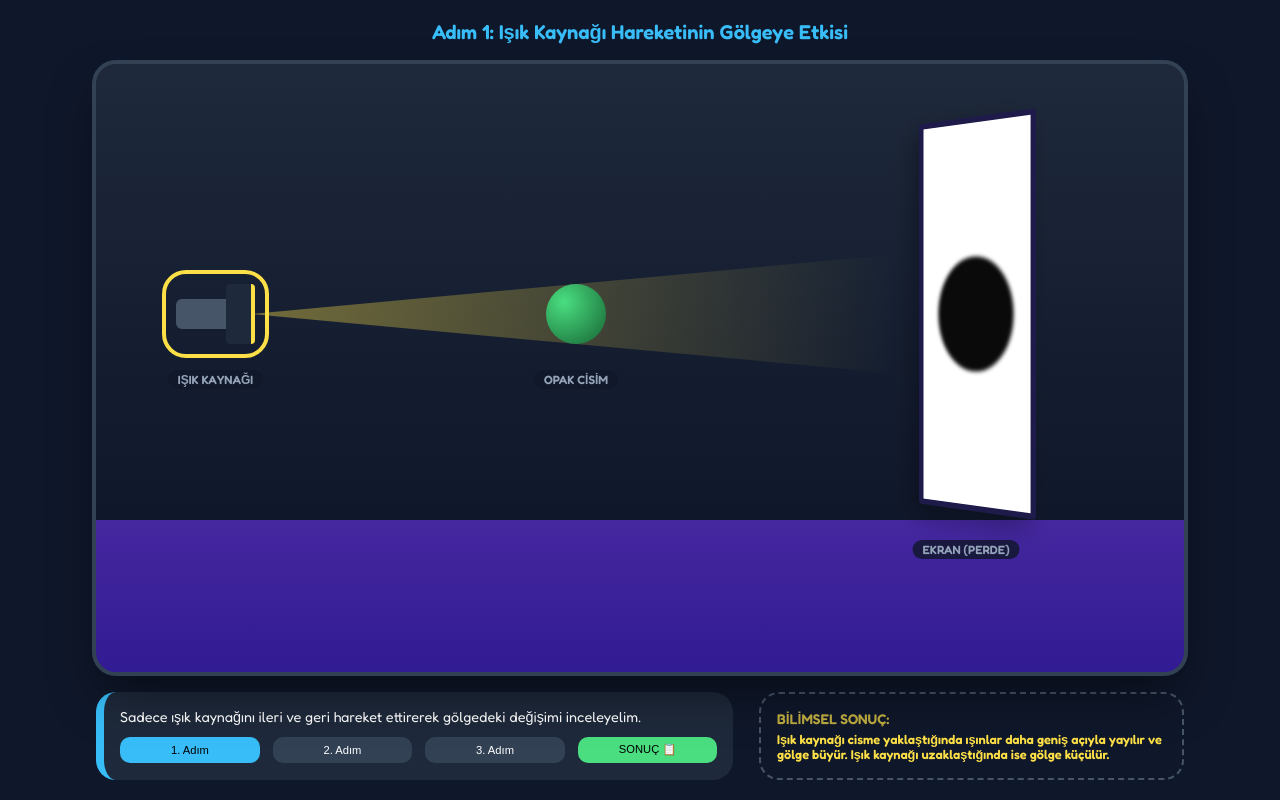
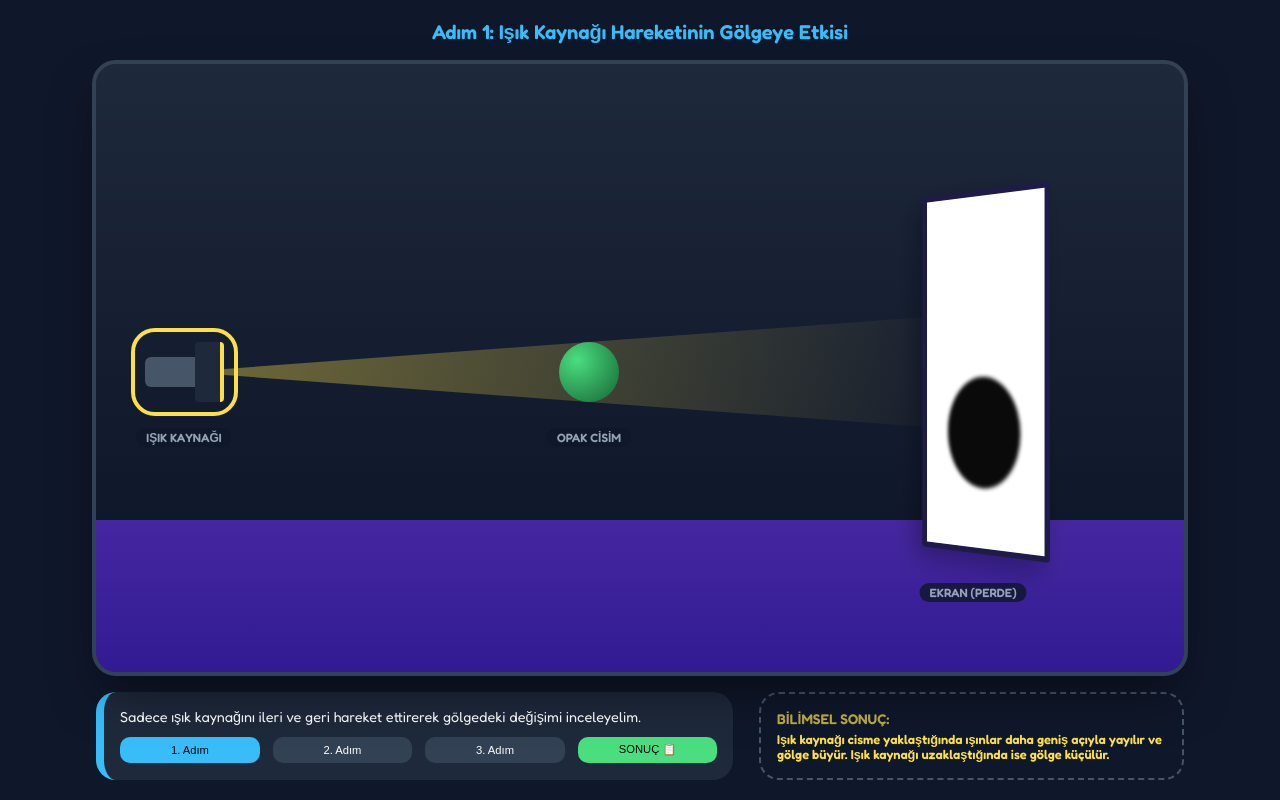
Before and after one commit to aysenurkarabass/storyline-html, a plain HTML site: page index2.html in a window 1280 px wide. Both pictures are taken after a click on the button "Hadi Başlayalım! 🚀". Drawn offline with Linux system fonts and the light colour scheme.

Commit message:
sonduzeltme

```diff
--- a/index2.html
+++ b/index2.html
@@ -413,6 +413,8 @@
     </div>
 
     <script>
+        // Responsive pozisyonlama: pozisyonlar % olarak tutulur, piksellere stage boyutuna göre çevrilir.
+        const stage = document.getElementById('stage');
         const flashlight = document.getElementById('flashlight');
         const object = document.getElementById('object');
         const screen = document.getElementById('screen-container');
@@ -424,7 +426,8 @@
         let isDragging = false;
         let activeEl = null;
 
-        let state = { lx: 80, ox: 450, sx: 800 };
+        // yüzde tabanlı başlangıç pozisyonları (0..1 arası)
+        let state = { lx: 0.08, ox: 0.45, sx: 0.8 };
 
         const steps = {
             1: {
@@ -457,12 +460,15 @@
             document.getElementById('intro-overlay').style.display = 'none';
             document.getElementById('main-container').style.display = 'flex';
             setStep(1);
+            // sahne ilk render'ı güncelle
+            updateScene();
         }
 
         function setStep(n) {
             currentStep = n;
             document.querySelectorAll('.btn-nav').forEach(b => b.classList.remove('active'));
-            document.getElementById('btn' + n).classList.add('active');
+            const btn = document.getElementById('btn' + n);
+            if (btn) btn.classList.add('active');
 
             document.getElementById('step-title').innerText = steps[n].title;
             document.getElementById('instruction-text').innerHTML = steps[n].instruction;
@@ -481,53 +487,103 @@
         }
 
         function updateScene() {
-            flashlight.style.left = state.lx + "px";
-            object.style.left = state.ox + "px";
-            screen.style.left = state.sx + "px";
+            const rect = stage.getBoundingClientRect();
+            const stageW = rect.width;
+            const stageH = rect.height;
+            const centerY = stageH / 2;
 
-            const centerY = 250;
-            const fX = state.lx + 75;
-            const oX = state.ox + 30;
-            const sX = state.sx;
-            const objR = 30;
+            // responsive olarak ekran boyutunu ayarla (yüksek ekranlarda sınırla)
+            const screenW = Math.max(80, Math.min(160, Math.round(stageW * 0.14)));
+            const screenH = Math.max(100, Math.min(stageH * 0.9, Math.round(stageH * 0.6)));
+            screen.style.width = screenW + 'px';
+            screen.style.height = screenH + 'px';
 
-            const distLO = oX - fX;
-            const distLS = sX - fX;
+            // element genişlikleri (güncel DOM boyutları)
+            const fW = flashlight.offsetWidth || 60;
+            const fH = flashlight.offsetHeight || 60;
+            const oW = object.offsetWidth || 60;
+            const oH = object.offsetHeight || 60;
+            const sW = screen.offsetWidth || screenW;
+            const sH = screen.offsetHeight || screenH;
 
+            // yüzde -> piksel (container içi koordinat)
+            const lxPx = Math.round(state.lx * stageW);
+            const oxPx = Math.round(state.ox * stageW);
+            const sxPx = Math.round(state.sx * stageW);
+
+            // elementleri stage içinde konumlandır (ortala)
+            flashlight.style.left = (lxPx - fW/2) + "px";
+            flashlight.style.top = (centerY - fH/2) + "px";
+            object.style.left = (oxPx - oW/2) + "px";
+            object.style.top = (centerY - oH/2) + "px";
+            screen.style.left = (sxPx - sW/2) + "px";
+            screen.style.top = (centerY - sH/2) + "px";
+
+            // ışık noktaları (center of elements)
+            const fX = lxPx;
+            const oX = oxPx;
+            const sX = sxPx;
+            const objR = Math.max(10, oW/2);
+
+            // uzaklıklar px
+            const distLO = Math.max(30, oX - fX);
+            const distLS = Math.max(distLO + 10, sX - fX);
+
+            // gölge yüksekliği hesapla (perspektiften elips)
             let shadowH = (objR * 2 * distLS) / distLO;
-            shadowH = Math.min(shadowH, 390);
+            // sınırlama stage'e sığdır
+            shadowH = Math.min(shadowH, sH - 20, 0.95 * stageH);
+            shadow.style.height = shadowH + "px";
+            shadow.style.width = Math.max(20, shadowH * 0.75) + "px";
 
-            // GÖLGE ŞEKLİ: Perde yan durduğu için perspektif gereği elips/oval olmalı
-            shadow.style.height = shadowH + "px";
-            shadow.style.width = (shadowH * 0.75) + "px"; // Genişliği yüksekliğinden az yaparak elips sağladık
+            // shadow pozisyonunu ekran yüzeyinin ortasına getir
+            // shadow, screen-surface içinde olduğundan burada transform yerine iç merkezleme kullanılır
+            const screenSurface = document.getElementById('screen-surface');
+            // shadow vertical center inside screen-surface
+            shadow.style.marginTop = Math.max(0, (sH - shadowH) / 2) + "px";
 
+            // beam polygon için üst-alt noktaları stage koordinatına göre ayarla
             const sTopY = centerY - (shadowH / 2);
             const sBottomY = centerY + (shadowH / 2);
+            // polygon points: fX,centerY  sX,sTopY  sX,sBottomY
+            beamPath.setAttribute("points", `${fX},${centerY} ${sX},${sTopY} ${sX},${sBottomY}`);
+        }
 
-            beamPath.setAttribute("points", `${fX},${centerY} ${sX},${sTopY} ${sX},${sBottomY}`);
+        function getClientXFromEvent(e) {
+            if (e.touches && e.touches.length) return e.touches[0].clientX;
+            return e.clientX !== undefined ? e.clientX : (e.changedTouches && e.changedTouches[0] && e.changedTouches[0].clientX) || 0;
         }
 
         function onStart(e) {
             if (currentStep === 4) return;
-            const target = e.target.closest('.draggable');
-            if (target) {
+            const el = e.target.closest('.draggable');
+            if (el) {
                 isDragging = true;
-                activeEl = target;
+                activeEl = el;
             }
         }
 
         function onMove(e) {
-            if (!isDragging) return;
-            const rect = document.getElementById('stage').getBoundingClientRect();
-            const clientX = e.clientX || (e.touches ? e.touches[0].clientX : 0);
+            if (!isDragging || !activeEl) return;
+            const rect = stage.getBoundingClientRect();
+            const clientX = getClientXFromEvent(e);
             let x = clientX - rect.left;
+            // normalize (0..1)
+            let pct = x / rect.width;
+            pct = Math.max(0.02, Math.min(0.98, pct));
+
+            // min gap'ler element genişliklerine göre yüzdeye çevrilir
+            const minGapPx = 60; // öğeler arası minimum px boşluk
+            const minGapPct = minGapPx / rect.width;
 
             if (activeEl === flashlight) {
-                state.lx = Math.max(10, Math.min(x - 40, state.ox - 150));
+                // flashlight max olarak objeden önce olmalı
+                state.lx = Math.min(pct, state.ox - minGapPct);
+                state.lx = Math.max(0.02, state.lx);
             } else if (activeEl === object) {
-                state.ox = Math.max(state.lx + 150, Math.min(x - 30, state.sx - 100));
+                state.ox = Math.max(state.lx + minGapPct, Math.min(pct, state.sx - minGapPct));
             } else if (activeEl === screen) {
-                state.sx = Math.max(state.ox + 100, Math.min(x - 90, 840));
+                state.sx = Math.max(state.ox + minGapPct, Math.min(pct, 0.98));
             }
             updateScene();
         }
@@ -537,11 +593,15 @@
         window.addEventListener('mousedown', onStart);
         window.addEventListener('mousemove', onMove);
         window.addEventListener('mouseup', onEnd);
-        window.addEventListener('touchstart', onStart);
-        window.addEventListener('touchmove', onMove);
+        window.addEventListener('touchstart', onStart, {passive: true});
+        window.addEventListener('touchmove', onMove, {passive: true});
         window.addEventListener('touchend', onEnd);
 
-        updateScene();
+        // pencere yeniden boyutlandığında yeniden çiz
+        window.addEventListener('resize', updateScene);
+
+        // ilk çizim (dosya yüklenince de çalışsın)
+        window.addEventListener('load', updateScene);
     </script>
 </body>
 </html>
```
